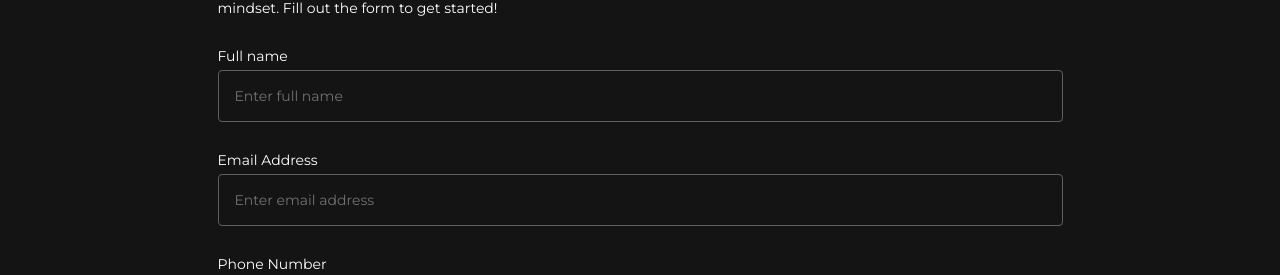
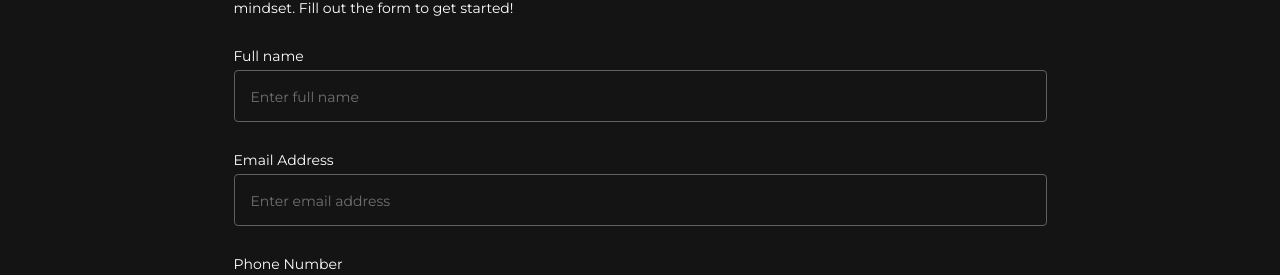
Before and after one commit to bullishliving/Bullishliving, a Next.js app: page /partnership-details in a window 1280 px wide. Both pictures are taken after a click on the button "Apply now". Shown: the part 172-447 px from the top of the page. Built offline with nearby package versions, Linux system fonts and the light colour scheme; no server answers.

Commit message:
some extra touches

```diff
--- a/src/app/(landing-page)/partnership-details/page.tsx
+++ b/src/app/(landing-page)/partnership-details/page.tsx
@@ -125,7 +125,7 @@ export default function Page() {
           </div>
           <div className="flex justify-end">
             <div className="md:max-w-[157px] flex-1">
-              <UiButton>
+              <UiButton onClick={() => isPartnerWithUsVisible.on()}>
                 Apply Now
                 <UiIcon icon="ArrowDiagonal" size="24" />
               </UiButton>
--- a/src/components/layout/MobileNav.tsx
+++ b/src/components/layout/MobileNav.tsx
@@ -44,7 +44,10 @@ export default function MobileNav({ routes, isNavOpen, closeNav }: Props) {
         <ul className="text-secondary-500 md:flex gap-3 items-center text-sm font-montserrat ">
           {routes.map((route, index) => (
             <li
-              onClick={() => route?.func?.()}
+              onClick={() => {
+                route?.func?.();
+                closeNav()
+              }}
               className={`relative flex items-center gap-3 border-b border-secondary-500 py-4 text-sm  ${isActive(route.path || '') ? 'font-black' : 'font-semibold'}`}
               key={index}
             >
--- a/src/components/layout/Navbar.tsx
+++ b/src/components/layout/Navbar.tsx
@@ -26,7 +26,7 @@ export default function Navbar() {
     },
     {
       label: 'Running Community',
-      path: '#community',
+      path: '/#community',
     },
     {
       label: 'Partner With Us',
--- a/src/components/layout/PartnerWithUs.tsx
+++ b/src/components/layout/PartnerWithUs.tsx
@@ -102,7 +102,7 @@ export default function PartnerWithUs({ isOpen, onClose }: Props) {
   return (
     <>
       {isOpen && (
-        <div className="fixed z-50  w-full h-full top-0 left-0 bg-secondary-500 text-white overflow-y-auto pb-8 px-4 md:px-6">
+        <div className="fixed z-50  w-full h-full top-0 left-0 bg-secondary-500 text-white overflow-y-auto pb-8  md:px-6">
           <header className="flex justify-between items-center py-4 px-4 md:px-6 md:py-8 2xl:p-8 max-w-[1280px] mx-auto">
             <div className="w-10 h-[27px] md:w-14 md:h-[38px] fill-primary-500 stroke-primary-500">
               <Logo />
@@ -111,7 +111,7 @@ export default function PartnerWithUs({ isOpen, onClose }: Props) {
               <UiIcon icon="Close" size="32" />
             </button>
           </header>
-          <main className="max-w-[845px] mx-auto">
+          <main className="max-w-[845px] mx-auto px-4">
             <h2 className="font-obitron font-black text-white text-2xl mb-4">
               Partner with Us
             </h2>
--- a/src/components/ui/UiInput.tsx
+++ b/src/components/ui/UiInput.tsx
@@ -105,7 +105,7 @@ export default function UiInput({
           </div>
         ) : (
           <input
-            className={`flex-1 outline-none text-white placeholder:text-sm placeholder:font-normal text-xs font-semibold h-full bg-transparent ${prefixNode ? 'pl-0' : ''}  ${placeholderStyle}`}
+            className={`flex-1 outline-none text-white placeholder:text-sm placeholder:font-normal text-base font-semibold h-full bg-transparent ${prefixNode ? 'pl-0' : ''}  ${placeholderStyle}`}
             placeholder={placeholder}
             type={inputType}
             value={value || ''}
```
